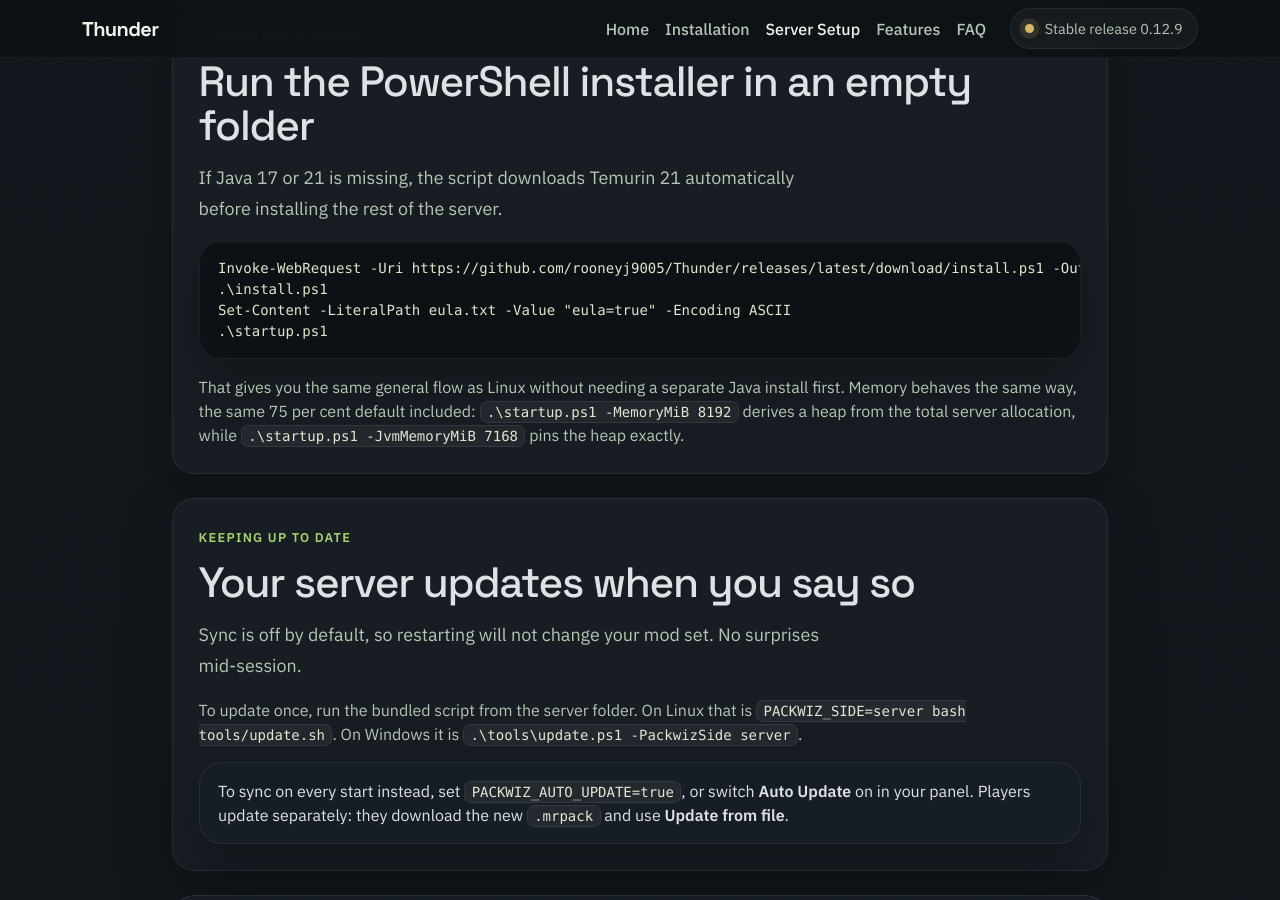
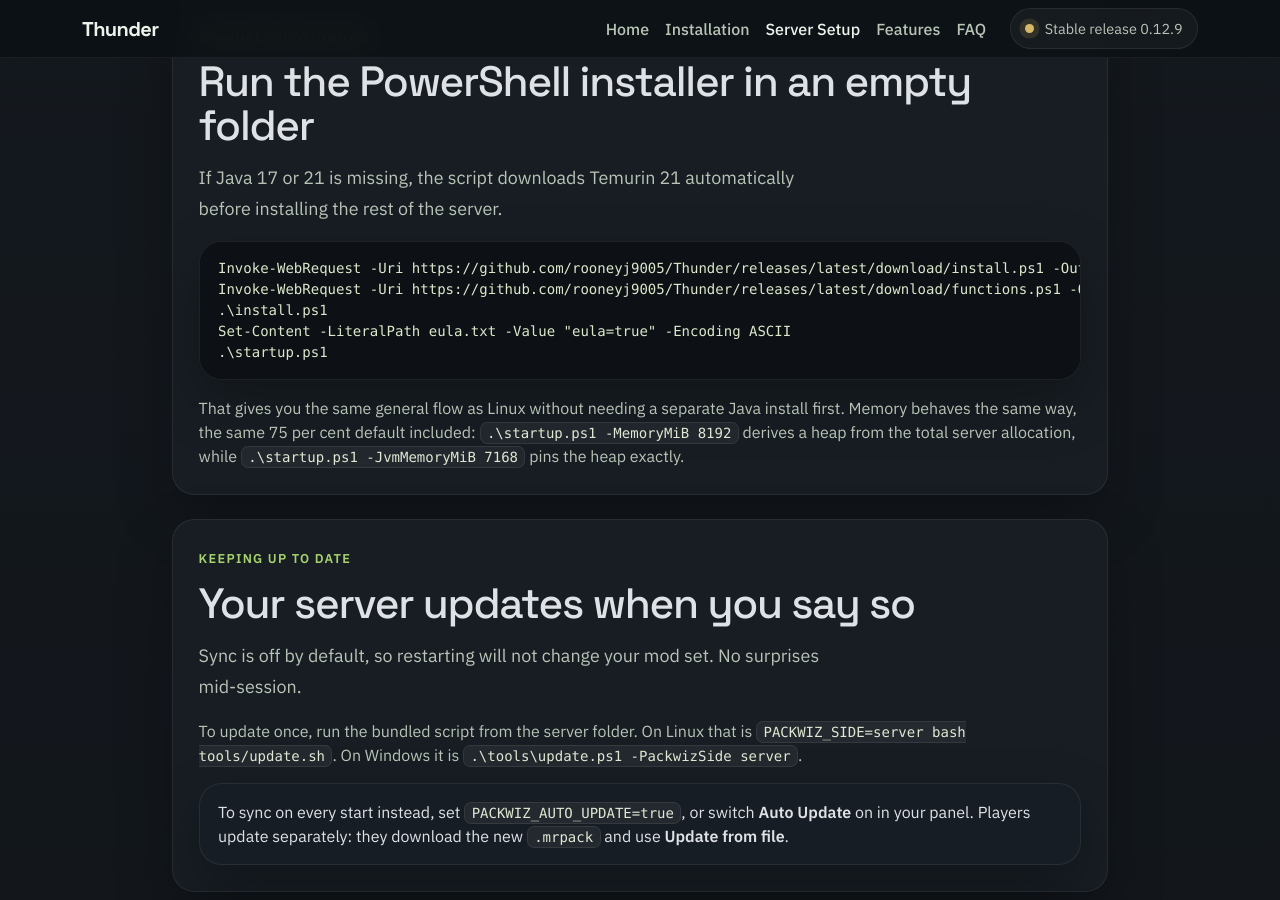
Before and after one commit to rooneyj9005/Thunder-docs, a Jekyll site: the page built from server.md, in a window 1280 px wide and 900 px high, scrolled down 1912 px. Built offline with Jekyll 4.4.1, drawn with Linux system fonts in a browser that asks for light colours.

Commit message:
Fetch functions.ps1 for the Windows install, and pin the workflow's actions
Signed-off-by: John Rooney <john@rooney.scot>

```diff
--- a/server.md
+++ b/server.md
@@ -102,6 +102,7 @@ description: Set up a Thunder server on Linux, Windows, or a Pterodactyl-compati
       <h2 class="section-title mb-3">Run the PowerShell installer in an empty folder</h2>
       <p class="page-lead mb-3">If Java 17 or 21 is missing, the script downloads Temurin 21 automatically before installing the rest of the server.</p>
       <pre class="thunder-code mb-3"><code>Invoke-WebRequest -Uri https://github.com/rooneyj9005/Thunder/releases/latest/download/install.ps1 -OutFile install.ps1
+Invoke-WebRequest -Uri https://github.com/rooneyj9005/Thunder/releases/latest/download/functions.ps1 -OutFile functions.ps1
 .\install.ps1
 Set-Content -LiteralPath eula.txt -Value "eula=true" -Encoding ASCII
 .\startup.ps1</code></pre>
```
Also changed, not shown: .github/dependabot.yml (added), .github/workflows/pages.yml.
